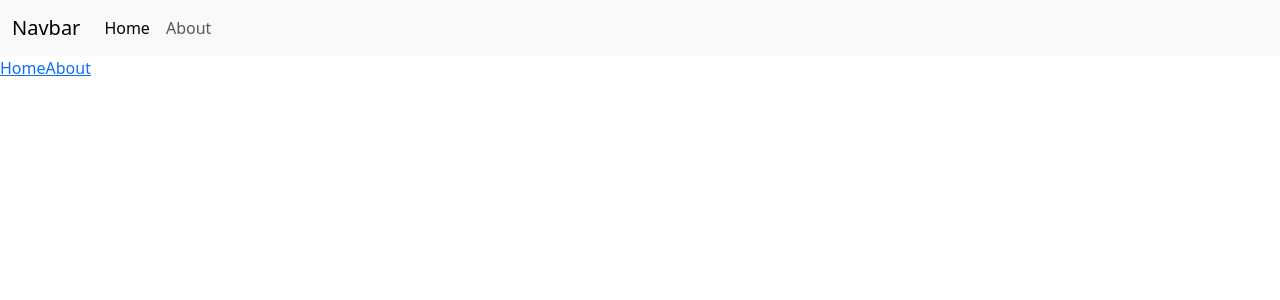
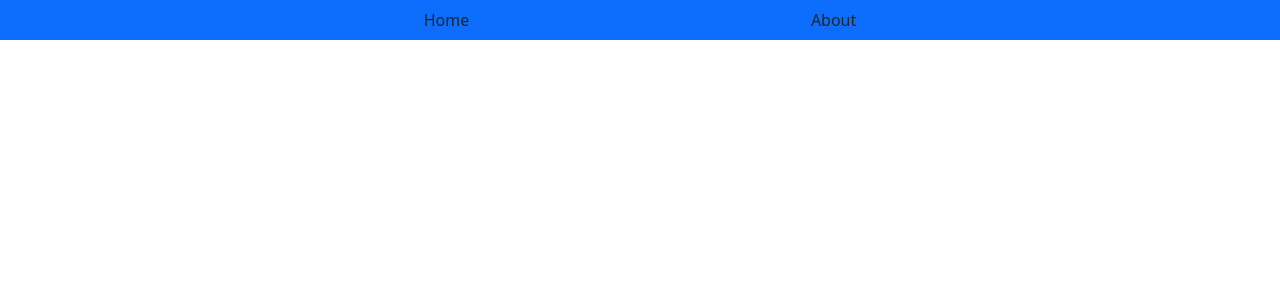
Before and after one commit to nemealfaro/FrontEnd_Senior, a Vue app in the folder Vue/Curso_Vue.js/bloc-vuejs/blocvuejs/: page / in a window 1280 px wide. Shown: the top 300 px of the page. Built offline with nearby package versions, Linux system fonts and the light colour scheme.

Commit message:
Install module material-icons to use icons from google

```diff
--- a/Vue/Curso_Vue.js/bloc-vuejs/blocvuejs/package.json
+++ b/Vue/Curso_Vue.js/bloc-vuejs/blocvuejs/package.json
@@ -9,6 +9,7 @@
     "preview": "vite preview"
   },
   "dependencies": {
+    "material-icons": "^1.13.12",
     "vue": "^3.4.21",
     "vue-router": "^4.3.0"
   },
--- a/Vue/Curso_Vue.js/bloc-vuejs/blocvuejs/src/App.vue
+++ b/Vue/Curso_Vue.js/bloc-vuejs/blocvuejs/src/App.vue
@@ -7,8 +7,7 @@ import NavMenuComponent from "./components/NavMenuComponent.vue";
   <NavMenuComponent/>
   <header>
       <nav>
-        <RouterLink to="/">Home</RouterLink>
-        <RouterLink to="/about">About</RouterLink>
+
       </nav>
   </header>
 
--- a/Vue/Curso_Vue.js/bloc-vuejs/blocvuejs/src/components/NavMenuComponent.vue
+++ b/Vue/Curso_Vue.js/bloc-vuejs/blocvuejs/src/components/NavMenuComponent.vue
@@ -1,21 +1,8 @@
 <template>
-   <nav class="navbar navbar-expand-lg bg-body-tertiary">
-  <div class="container-fluid">
-    <RouterLink class="navbar-brand" to="/">Navbar</RouterLink>
-    <button class="navbar-toggler" type="button" data-bs-toggle="collapse" data-bs-target="#navbarNavDropdown" aria-controls="navbarNavDropdown" aria-expanded="false" aria-label="Toggle navigation">
-      <span class="navbar-toggler-icon"></span>
-    </button>
-    <div class="collapse navbar-collapse" id="navbarNavDropdown">
-      <ul class="navbar-nav">
-        <li class="nav-item">
-          <RouterLink class="nav-link active" aria-current="page" to="#">Home</RouterLink>
-        </li>
-        <li class="nav-item">
+   <nav class="navbar navbar-expand-lg bg-primary">
+  <div class="container justify-content-evenly">
+          <RouterLink class="nav-link active" aria-current="page" to="/">Home</RouterLink>
           <RouterLink class="nav-link" to="/">About</RouterLink>
-        </li>
-
-      </ul>
-    </div>
   </div>
 </nav>
 </template>
```
Also changed, not shown: 1 other file (tests, documents, lock files or other folders).
